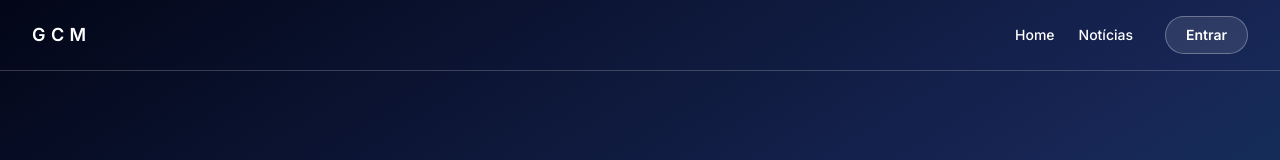
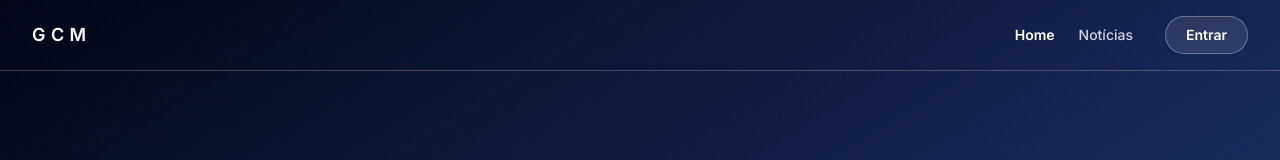
Before and after one commit to KayoThyerre/landing-page-template, a React (Vite) app: page / in a window 1280 px wide. Shown: the top 160 px of the page. Built offline with nearby package versions, Linux system fonts and the light colour scheme.

Commit message:
feat: highlight ativo na navbar.

```diff
--- a/src/components/Navbar.tsx
+++ b/src/components/Navbar.tsx
@@ -1,4 +1,4 @@
-import { Link } from 'react-router-dom'
+import { Link, NavLink } from 'react-router-dom'
 
 const menuItems = [
   { label: 'Home', to: '/' },
@@ -21,9 +21,17 @@ function Navbar() {
             <ul className="flex items-center gap-3 text-xs font-medium text-white sm:gap-6 sm:text-sm">
               {menuItems.map((item) => (
                 <li key={item.to}>
-                  <Link to={item.to} className="transition hover:text-white/80">
+                  <NavLink
+                    to={item.to}
+                    className={({ isActive }) =>
+                      [
+                        'transition hover:text-white/80',
+                        isActive ? 'font-semibold text-white' : 'text-gray-300',
+                      ].join(' ')
+                    }
+                  >
                     {item.label}
-                  </Link>
+                  </NavLink>
                 </li>
               ))}
             </ul>
```
